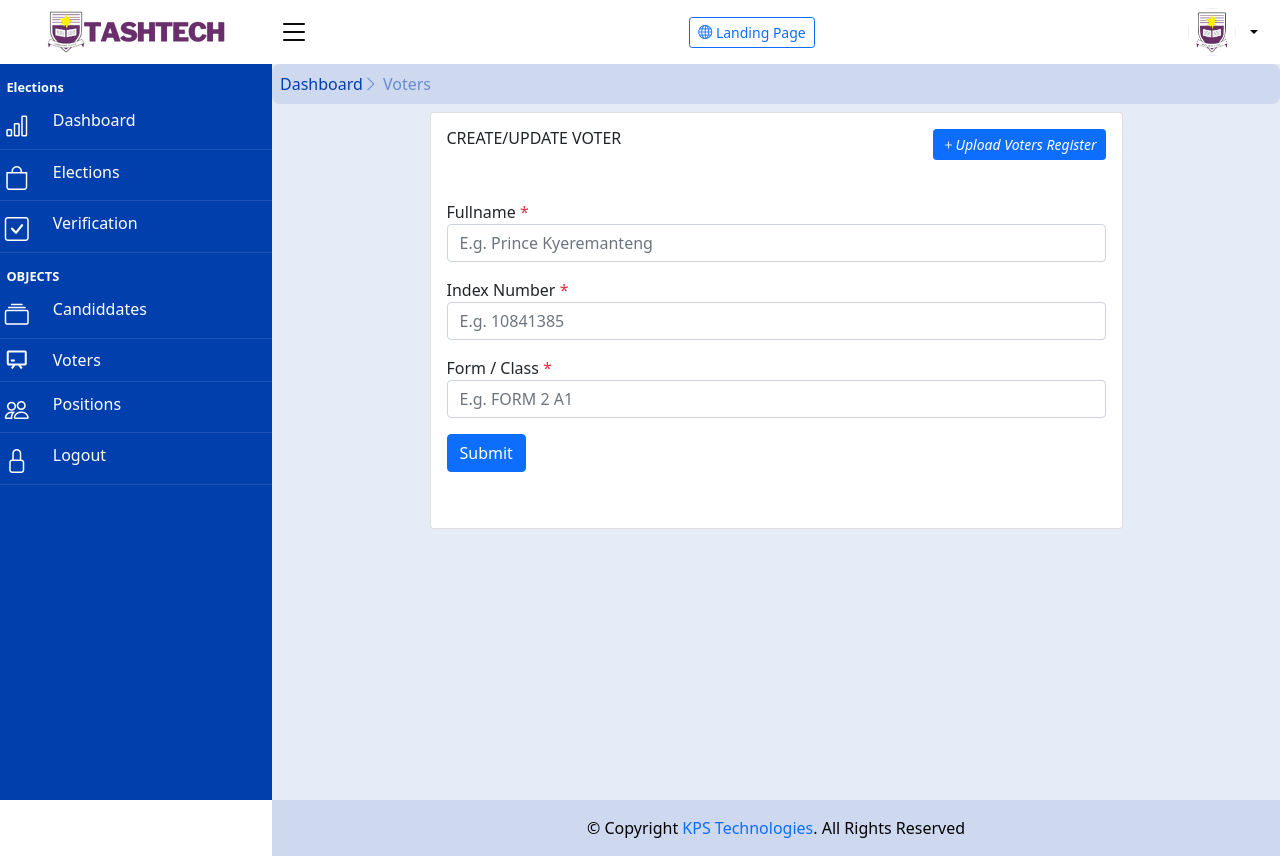
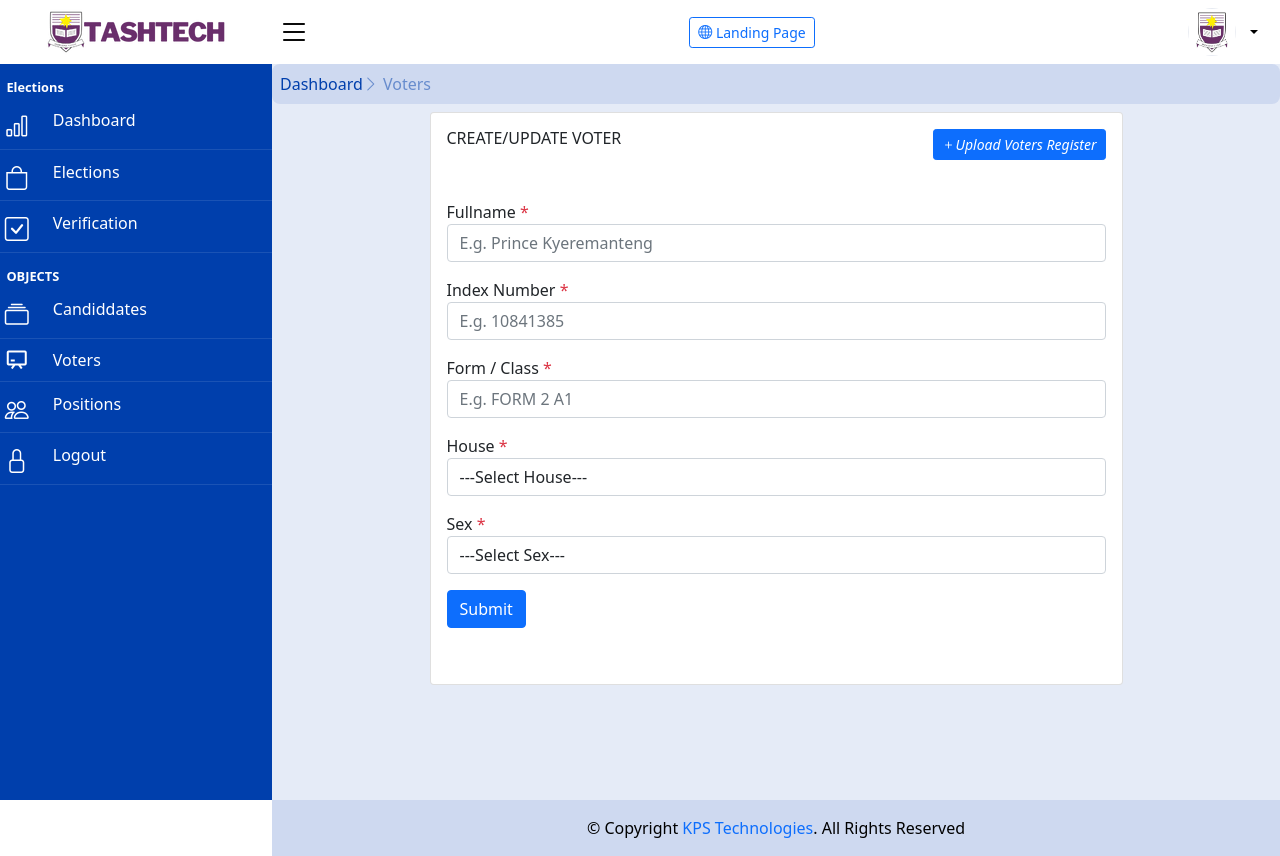
Before and after one commit to DevPrinceK/tashtech-evoting, a Django app: page /backend/create-update_voter/ in a window 1280 px wide. Run offline with Django 4.2, Linux system fonts and the light colour scheme; the visitor is signed in with stand-in values (Sample User, id 1); data comes from the database, SQL or seed files in the repository; parts of the project's set-up code (start-up, migrations or seed data) failed here and were passed over; some libraries are stand-ins or nearby versions.

Commit message:
Update form_voter.html

```diff
--- a/core/backend/templates/backend/forms/form_voter.html
+++ b/core/backend/templates/backend/forms/form_voter.html
@@ -28,6 +28,30 @@
             Please this field is required.
         </div>
     </div>
+    <div class="form-group mt-3">
+        <label for="house">House <span class="text text-danger">*</span></label>
+        <select name="house" id="house" class="form-control">
+            <option value="---">---Select House---</option>
+            <option value="ASANTE" {% if voter.house == "ASANTE" %} selected {% endif %}>ASANTE</option>
+            <option value="BOTWE" {% if voter.house == "BOTWE" %} selected {% endif %}>BOTWE</option>
+            <option value="KALEDZI" {% if voter.house == "KALEDZI" %} selected {% endif %}>KALEDZI</option>
+            <option value="KUMI" {% if voter.house == "KUMI" %} selected {% endif %}>KUMI</option>
+        </select>
+        <div class="invalid-feedback">
+            Please this field is required.
+        </div>
+    </div>
+    <div class="form-group mt-3">
+        <label for="sex">Sex <span class="text text-danger">*</span></label>
+        <select name="sex" id="sex" class="form-control">
+            <option value="---">---Select Sex---</option>
+            <option value="F" {% if voter.sex == "F" %} selected {% endif %}>F</option>
+            <option value="M" {% if voter.sex == "M" %} selected {% endif %}>M</option>
+        </select>
+        <div class="invalid-feedback">
+            Please this field is required.
+        </div>
+    </div>
 
     <div class="form-group my-3">
         <button type="submit" class="btn btn-primary">Submit</button>
```
